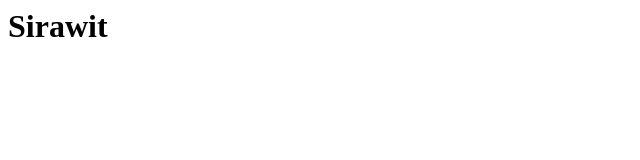
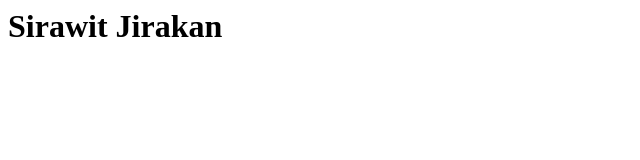
Before and after one commit to Sirawit047/Test123, a plain HTML site: page index.html in a window 1280 px wide. Shown: the whole page, without its empty margins (0-640 px from the left). Drawn offline with Linux system fonts and the light colour scheme.

Commit message:
add surname

```diff
--- a/index.html
+++ b/index.html
@@ -3,6 +3,6 @@
         <title>Home</title>
     </head>
     <body>
-        <h1>Sirawit</h1>
+        <h1>Sirawit Jirakan</h1>
     </body>
 </html>
```
